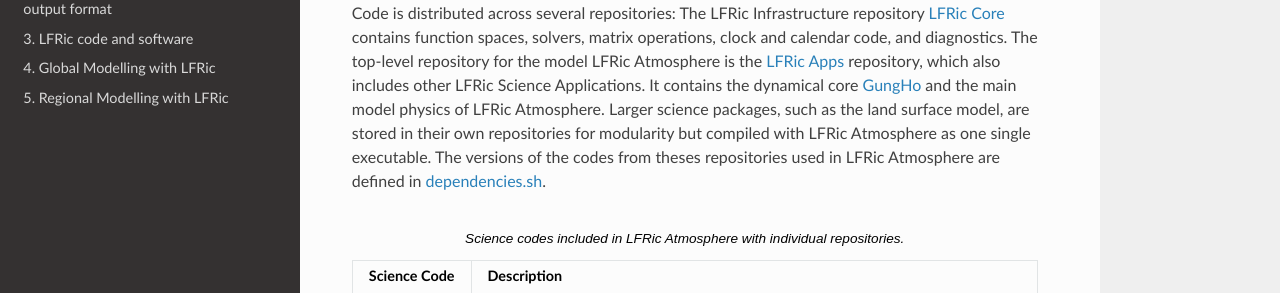
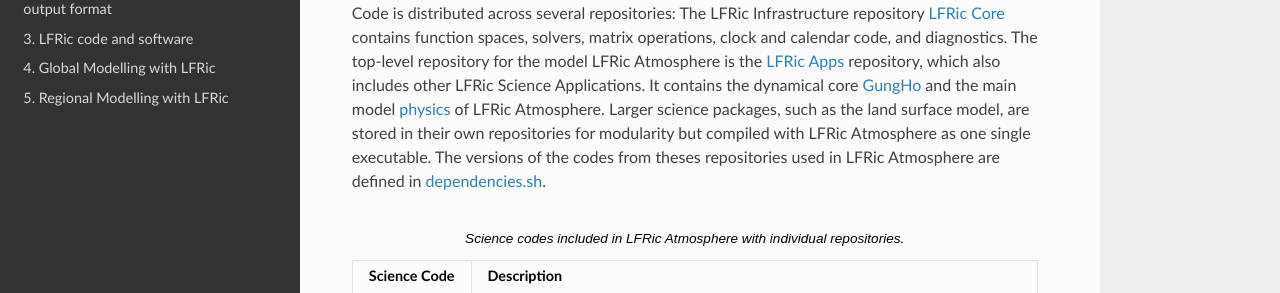
Before and after one commit to MetOffice/LFRic-Atmosphere-Training, a Sphinx documentation site: the page built from source/lfric_infrastructure/code_repositories.rst, in a window 1280 px wide. Shown: the part 158-451 px from the top of the page. Built offline with Sphinx 7.4.7 and the Read the Docs theme 3.1.0, drawn with Linux system fonts in a browser that asks for light colours; part of the change alters nothing that is shown.

```diff
--- a/source/lfric_infrastructure/code_repositories.rst
+++ b/source/lfric_infrastructure/code_repositories.rst
@@ -1,7 +1,7 @@
 Code Repositories
 =================
 
-Code is distributed across several repositories: The LFRic Infrastructure repository `LFRic Core <https://code.metoffice.gov.uk/trac/lfric>`_ contains function spaces, solvers, matrix operations, clock and calendar code, and diagnostics. The top-level repository for the model LFRic Atmosphere is the `LFRic Apps <https://code.metoffice.gov.uk/trac/lfric_apps>`_ repository, which also includes other LFRic Science Applications. It contains the dynamical core `GungHo <https://www.metoffice.gov.uk/research/news/2019/gungho-and-lfric>`_ and the main model physics of LFRic Atmosphere. Larger science packages, such as the land surface model, are stored in their own repositories for modularity but compiled with LFRic Atmosphere as one single executable. The versions of the codes from theses repositories used in LFRic Atmosphere are defined in `dependencies.sh <https://code.metoffice.gov.uk/trac/lfric_apps/browser/main/trunk/dependencies.sh>`_.
+Code is distributed across several repositories: The LFRic Infrastructure repository `LFRic Core <https://code.metoffice.gov.uk/trac/lfric>`_ contains function spaces, solvers, matrix operations, clock and calendar code, and diagnostics. The top-level repository for the model LFRic Atmosphere is the `LFRic Apps <https://code.metoffice.gov.uk/trac/lfric_apps>`_ repository, which also includes other LFRic Science Applications. It contains the dynamical core `GungHo <https://code.metoffice.gov.uk/trac/lfric_apps/browser/main/trunk/science/gungho/source>`_ and the main model `physics <https://code.metoffice.gov.uk/trac/lfric_apps/browser/main/trunk/science/physics_schemes/source>`_ of LFRic Atmosphere. Larger science packages, such as the land surface model, are stored in their own repositories for modularity but compiled with LFRic Atmosphere as one single executable. The versions of the codes from theses repositories used in LFRic Atmosphere are defined in `dependencies.sh <https://code.metoffice.gov.uk/trac/lfric_apps/browser/main/trunk/dependencies.sh>`_.
 
 .. list-table:: Science codes included in LFRic Atmosphere with individual repositories.
    :header-rows: 1
```
